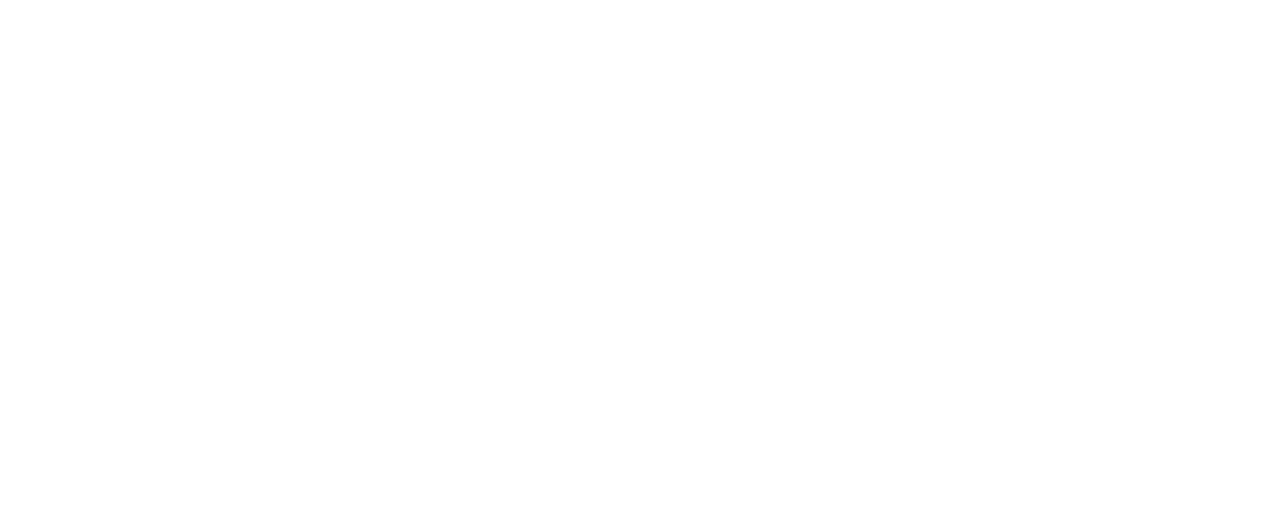
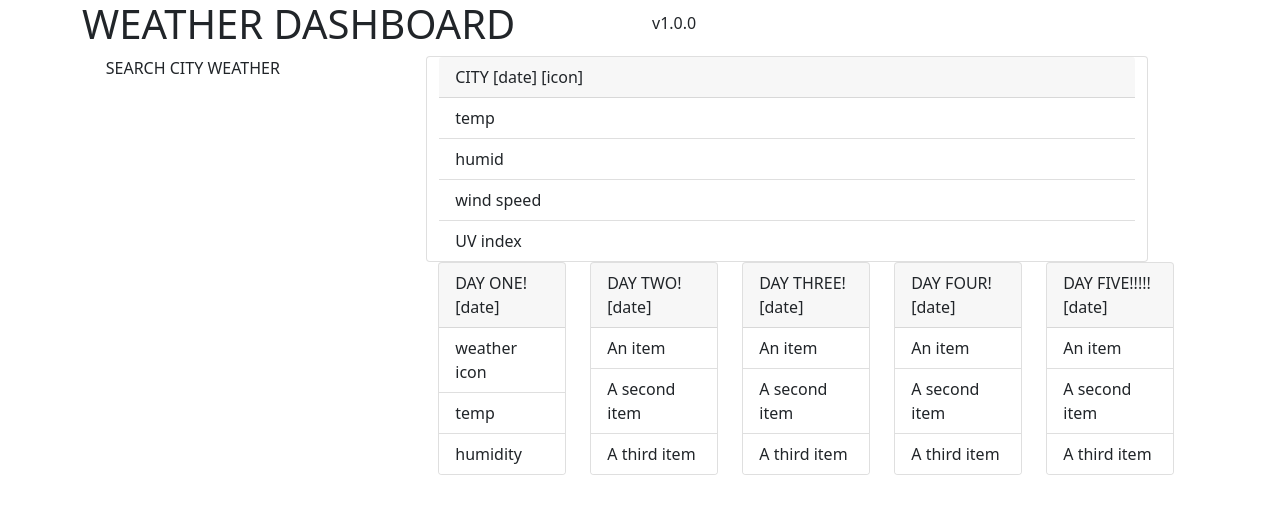
Before and after one commit to epowelldev/u06-weather-dashboard, a plain HTML site: page index.html in a window 1280 px wide. Drawn offline with nearby package versions, Linux system fonts and the light colour scheme.

Commit message:
updated file structure, added template

```diff
--- a/index.html
+++ b/index.html
@@ -5,13 +5,109 @@
   <meta http-equiv="X-UA-Compatible" content="IE=edge">
   <meta name="viewport" content="width=device-width, initial-scale=1.0">
   <title>Weather Dashboard</title>
+  <link href="https://cdn.jsdelivr.net/npm/bootstrap@5.0.0-beta2/dist/css/bootstrap.min.css" rel="stylesheet" integrity="sha384-BmbxuPwQa2lc/FVzBcNJ7UAyJxM6wuqIj61tLrc4wSX0szH/Ev+nYRRuWlolflfl" crossorigin="anonymous">
+  <link href="assets/style.css" rel="stylesheet">
+
 </head>
 <body>
 
   <!-- Start of the main application UI -->
-  <div>
+  <div class="container justify-content-around">
+
+      <header class="row justify-content-around align-items-center">
+        <h1 class="col">WEATHER DASHBOARD</h1>
+        <h6 class="col">v1.0.0</h6>
+      </header>
+
+    <div class="row justify-content-around">
+      <div class="col-3">
+        SEARCH CITY WEATHER
+      </div>
+
+      <div class="col-8">
+
+        <div class="row">
+          <div class="card" style="width: 95%;">
+            <div class="card-header">
+              CITY [date] [icon]
+            </div>
+            <ul class="list-group list-group-flush">
+              <li class="list-group-item">temp</li>
+              <li class="list-group-item">humid</li>
+              <li class="list-group-item">wind speed</li>
+              <li class="list-group-item">UV index</li>
+            </ul>
+          </div>
+        </div>
+
+        <div class="row align-items-evenly">
+          <div class="col">
+            <div class="card" >
+              <div class="card-header">
+                DAY ONE! [date]
+              </div>
+              <ul class="list-group list-group-flush">
+                <li class="list-group-item">weather icon</li>
+                <li class="list-group-item">temp</li>
+                <li class="list-group-item">humidity</li>
+              </ul>
+            </div>
+          </div>
+          <div class="col">
+            <div class="card" >
+              <div class="card-header">
+                DAY TWO! [date]
+              </div>
+              <ul class="list-group list-group-flush">
+                <li class="list-group-item">An item</li>
+                <li class="list-group-item">A second item</li>
+                <li class="list-group-item">A third item</li>
+              </ul>
+            </div>
+          </div>
+          <div class="col">
+            <div class="card" ">
+              <div class="card-header">
+                DAY THREE! [date]
+              </div>
+              <ul class="list-group list-group-flush">
+                <li class="list-group-item">An item</li>
+                <li class="list-group-item">A second item</li>
+                <li class="list-group-item">A third item</li>
+              </ul>
+            </div>
+          </div>
+          <div class="col">
+            <div class="card">
+              <div class="card-header">
+                DAY FOUR! [date]
+              </div>
+              <ul class="list-group list-group-flush">
+                <li class="list-group-item">An item</li>
+                <li class="list-group-item">A second item</li>
+                <li class="list-group-item">A third item</li>
+              </ul>
+            </div>
+          </div>
+          <div class="col">
+            <div class="card" style="">
+              <div class="card-header">
+                DAY FIVE!!!!! [date]
+              </div>
+              <ul class="list-group list-group-flush">
+                <li class="list-group-item">An item</li>
+                <li class="list-group-item">A second item</li>
+                <li class="list-group-item">A third item</li>
+              </ul>
+            </div>
+          </div>
+        </div>
+      </div>
+    </div>
 
   </div>
 
+  <script src="https://cdn.jsdelivr.net/npm/bootstrap@5.0.0-beta2/dist/js/bootstrap.bundle.min.js" integrity="sha384-b5kHyXgcpbZJO/tY9Ul7kGkf1S0CWuKcCD38l8YkeH8z8QjE0GmW1gYU5S9FOnJ0" crossorigin="anonymous"></script>
+  <script src="assets/main.js"></script>
 </body>
 </html>
```
Also changed, not shown: assets/main.js (renamed from main.js), assets/style.css (added), 1 other file.
